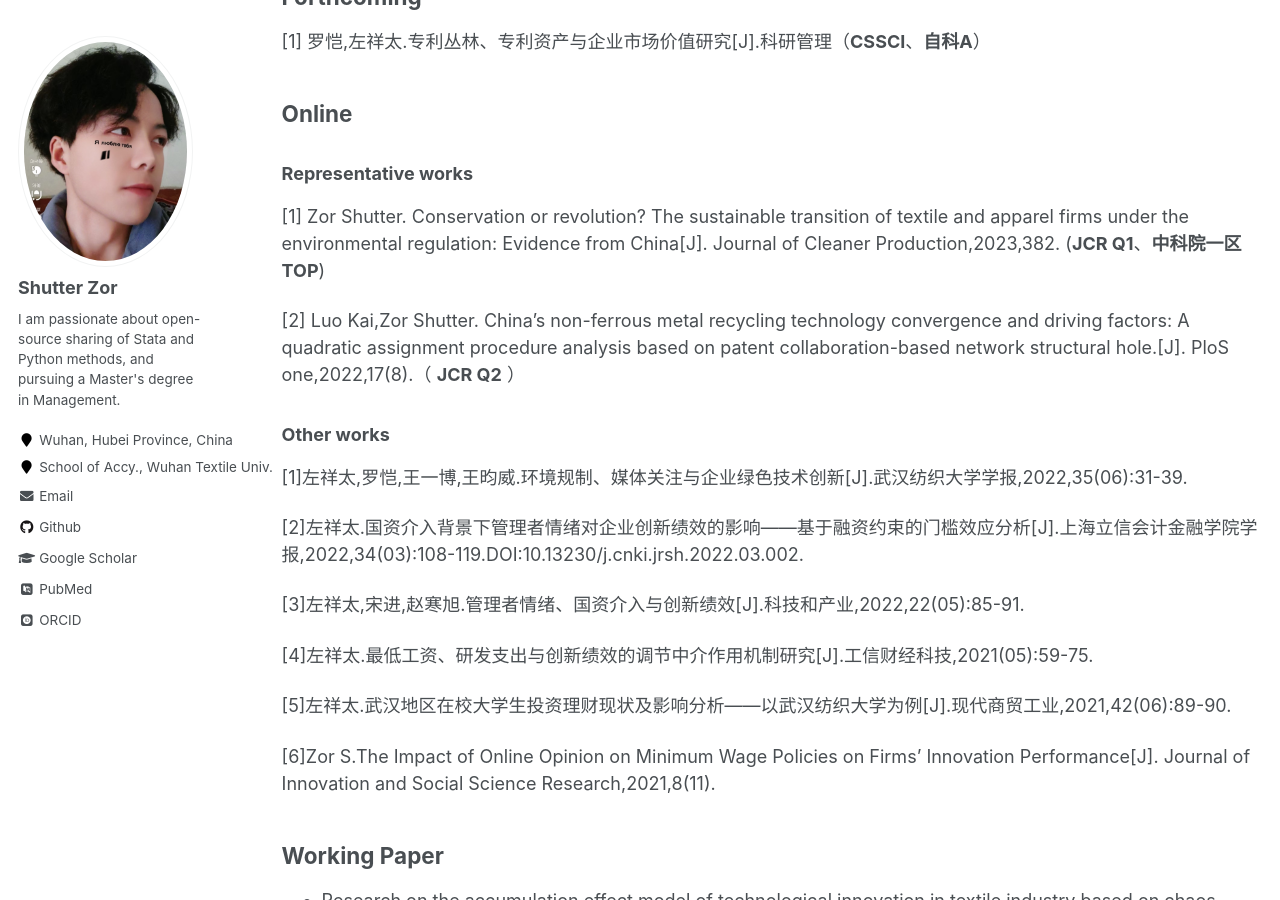
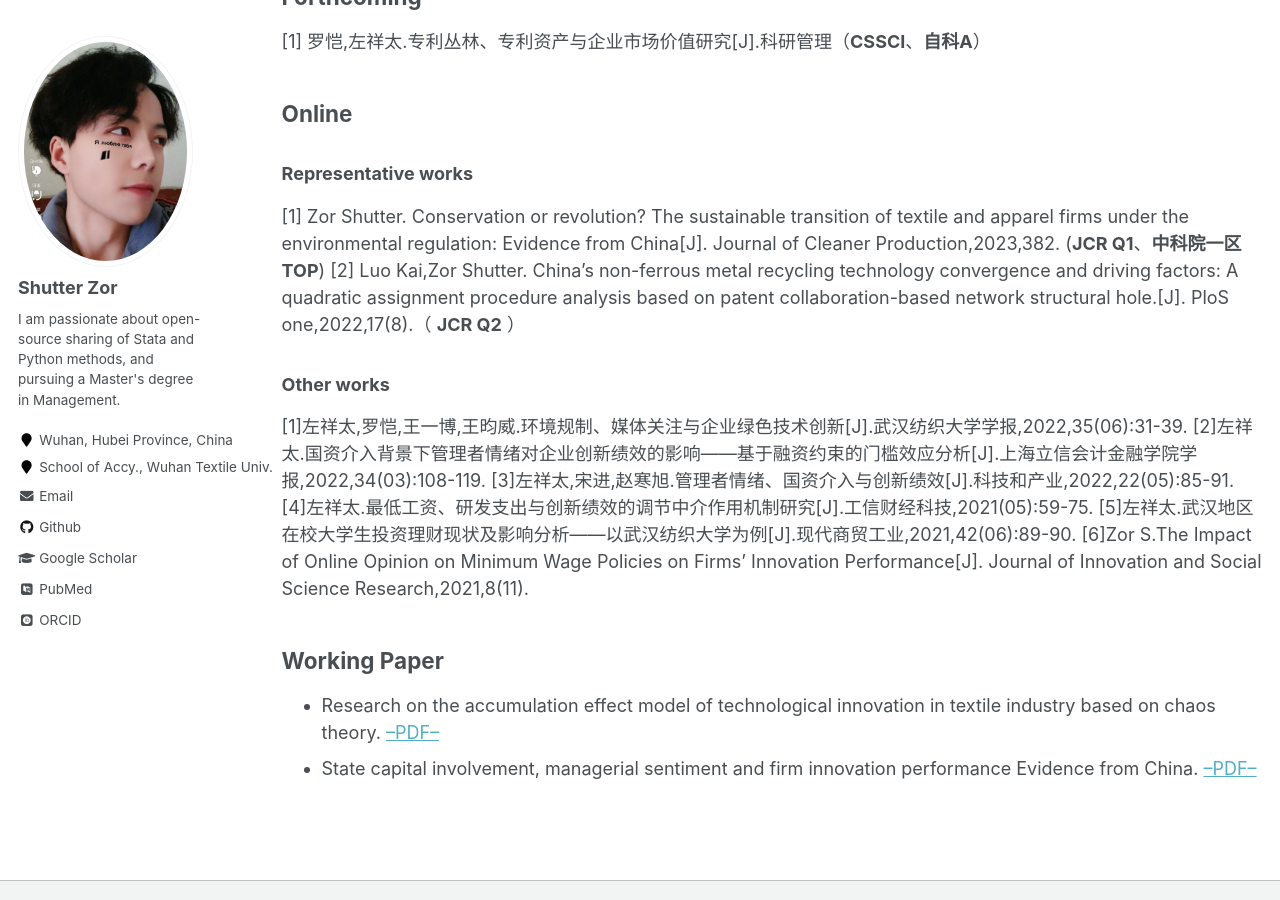
Before and after one commit to ShutterZor/ShutterZor.github.io, a Jekyll site: the page built from _pages/publications.md, in a window 1280 px wide and 900 px high, scrolled down 256 px. Built offline with Jekyll 4.4.1, drawn with Linux system fonts in a browser that asks for light colours; some web fonts are replaced.

Commit message:
Update publications.md

```diff
--- a/_pages/publications.md
+++ b/_pages/publications.md
@@ -16,21 +16,15 @@ author_profile: true
 ### Representative works
 
 [1] Zor Shutter. Conservation or revolution? The sustainable transition of textile and apparel firms under the environmental regulation: Evidence from China[J]. Journal of Cleaner Production,2023,382. (**JCR Q1**、**中科院一区TOP**)
-
 [2] Luo Kai,Zor Shutter. China's non-ferrous metal recycling technology convergence and driving factors: A quadratic assignment procedure analysis based on patent collaboration-based network structural hole.[J]. PloS one,2022,17(8).（ **JCR Q2** ）
 
 ### Other works
 
 [1]左祥太,罗恺,王一博,王昀威.环境规制、媒体关注与企业绿色技术创新[J].武汉纺织大学学报,2022,35(06):31-39.
-
-[2]左祥太.国资介入背景下管理者情绪对企业创新绩效的影响——基于融资约束的门槛效应分析[J].上海立信会计金融学院学报,2022,34(03):108-119.DOI:10.13230/j.cnki.jrsh.2022.03.002.
-
+[2]左祥太.国资介入背景下管理者情绪对企业创新绩效的影响——基于融资约束的门槛效应分析[J].上海立信会计金融学院学报,2022,34(03):108-119.
 [3]左祥太,宋进,赵寒旭.管理者情绪、国资介入与创新绩效[J].科技和产业,2022,22(05):85-91.
-
 [4]左祥太.最低工资、研发支出与创新绩效的调节中介作用机制研究[J].工信财经科技,2021(05):59-75.
-
 [5]左祥太.武汉地区在校大学生投资理财现状及影响分析——以武汉纺织大学为例[J].现代商贸工业,2021,42(06):89-90.
-
 [6]Zor S.The Impact of Online Opinion on Minimum Wage Policies on Firms’ Innovation Performance[J]. Journal of Innovation and Social Science Research,2021,8(11).
 
 ## Working Paper
```
